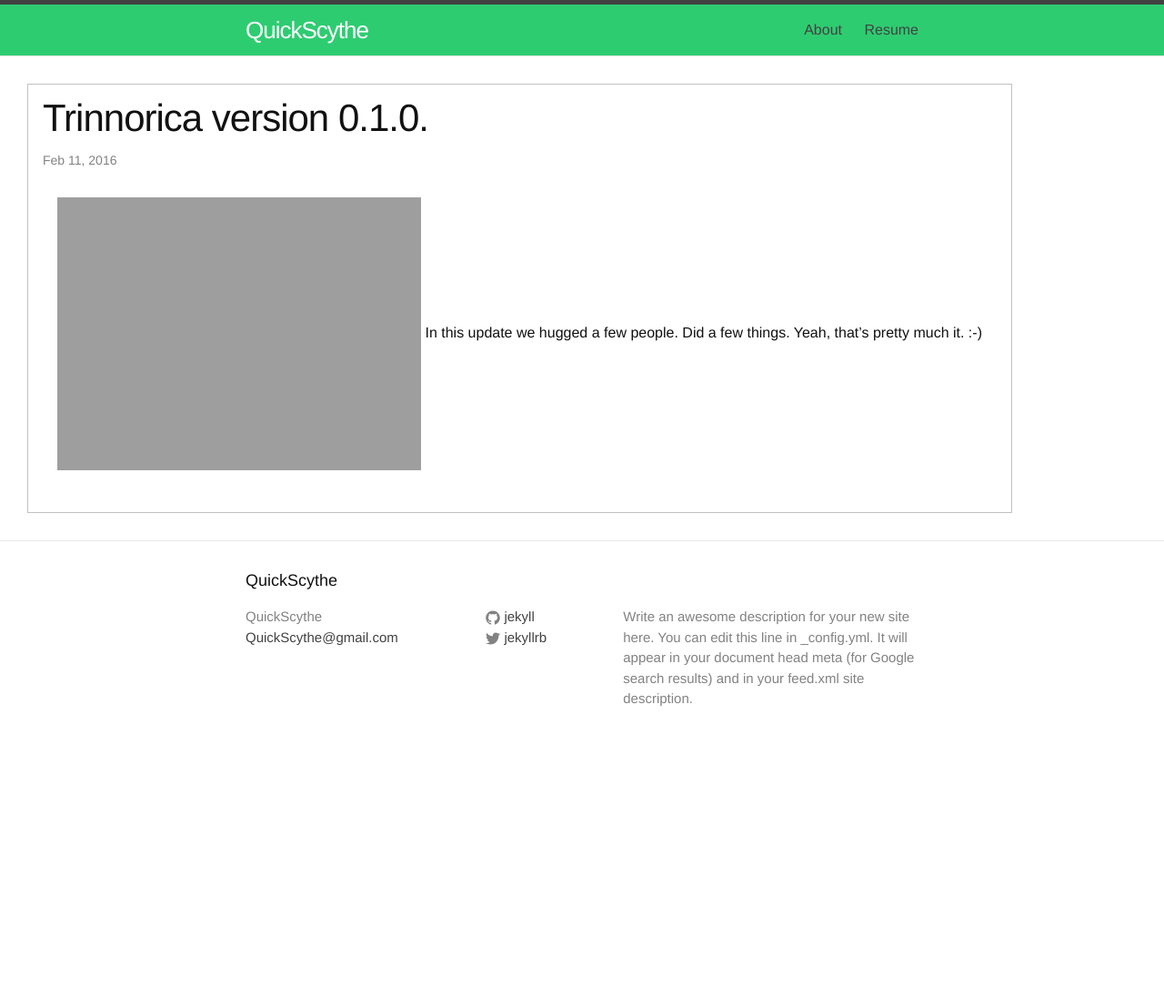
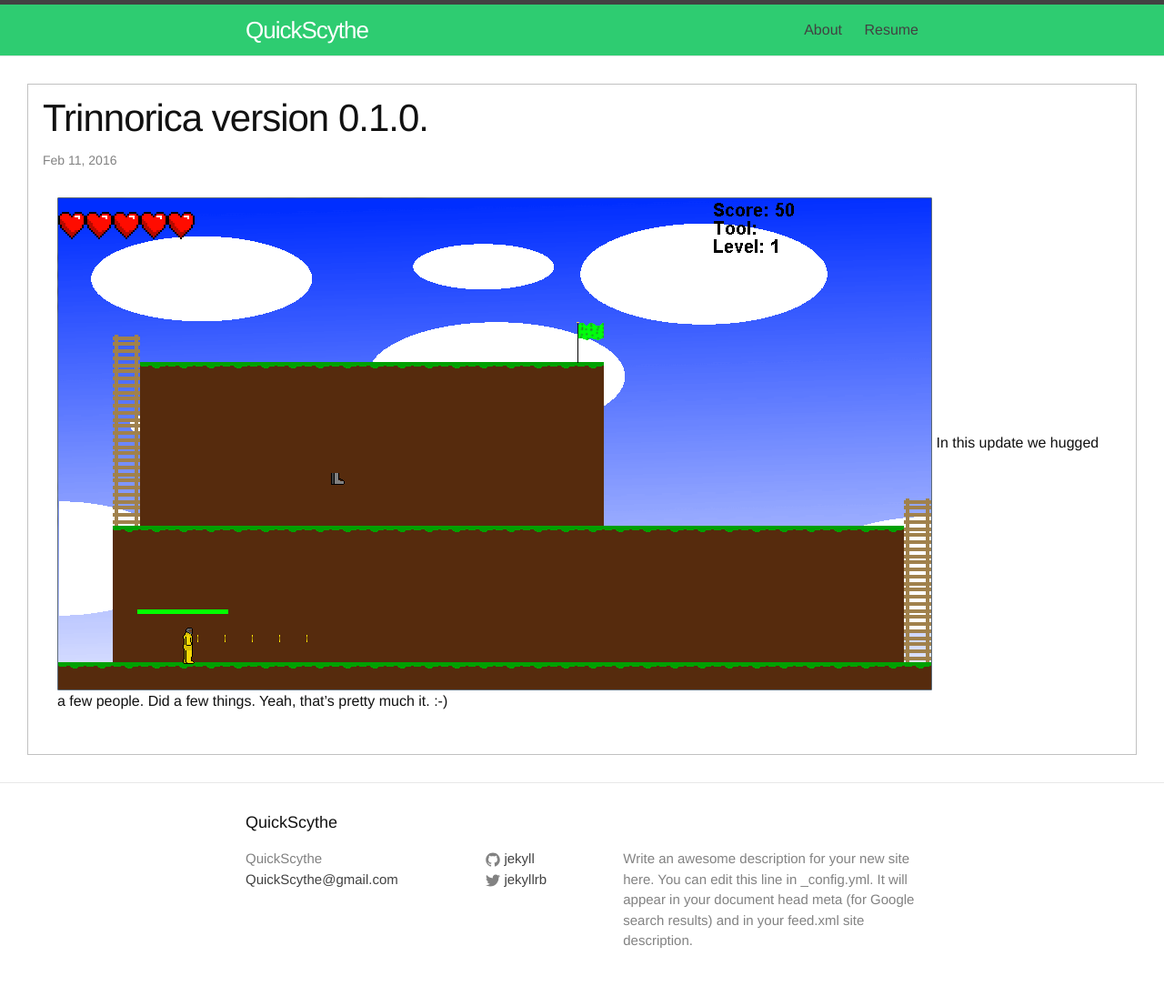
Before and after one commit to QuickScythe/QuickScythe.github.io, a Jekyll site: the page built from _posts/2016-02-11-trinnorica-version-0.1.0.markdown, in a window 1280 px wide. Shown: the whole page at 91% size. Built offline with Jekyll 4.4.1, drawn with Linux system fonts in a browser that asks for light colours; before the commit the page ends 900 px from its top, so only the background shows below that.

Commit message:
Fixed loser mistake

```diff
--- a/_posts/2016-02-11-trinnorica-version-0.1.0.markdown
+++ b/_posts/2016-02-11-trinnorica-version-0.1.0.markdown
@@ -4,5 +4,5 @@ title:  "Trinnorica version 0.1.0."
 date:   2016-02-11
 categories: fbla game update
 ---
-![Trinnorica v 0.1.0]({{ site.url }}/assets/trinnorica-0.1.0-1.jpg)
+![Trinnorica v 0.1.0]({{ site.url }}/assets/trinnorica-0.1.0-1.png)
 In this update we hugged a few people. Did a few things. Yeah, that's pretty much it. :-)
```
